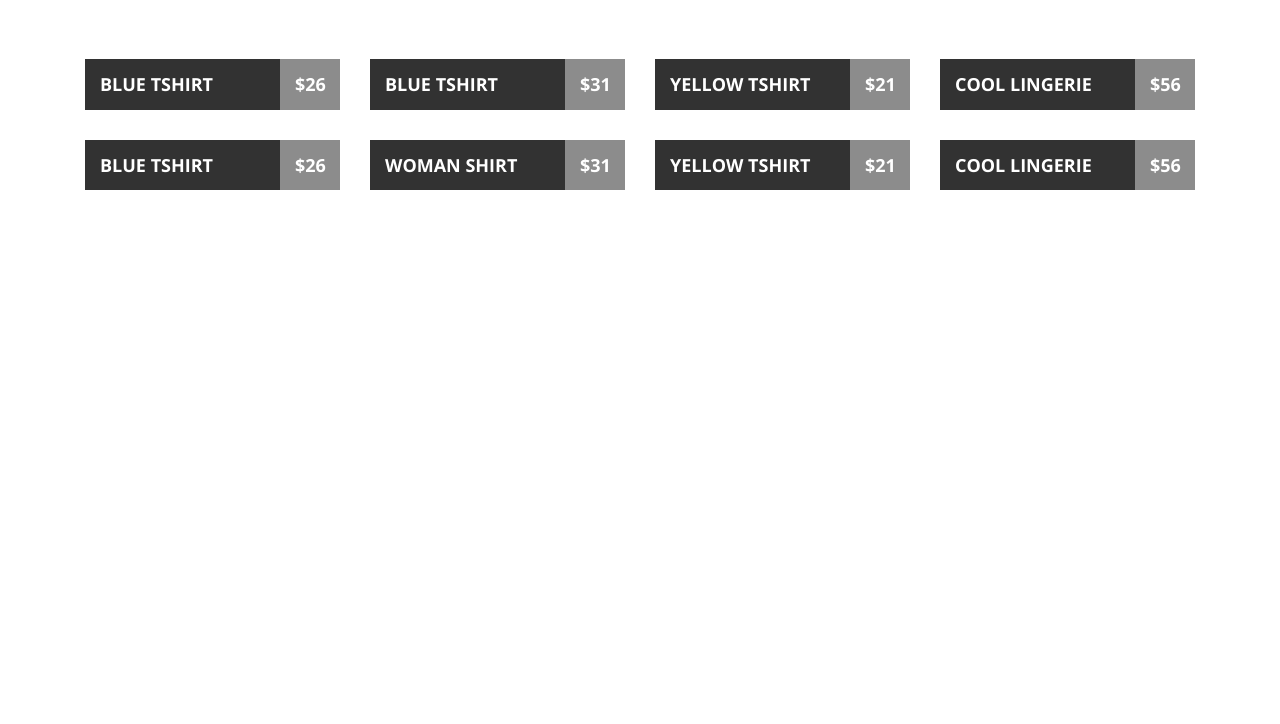
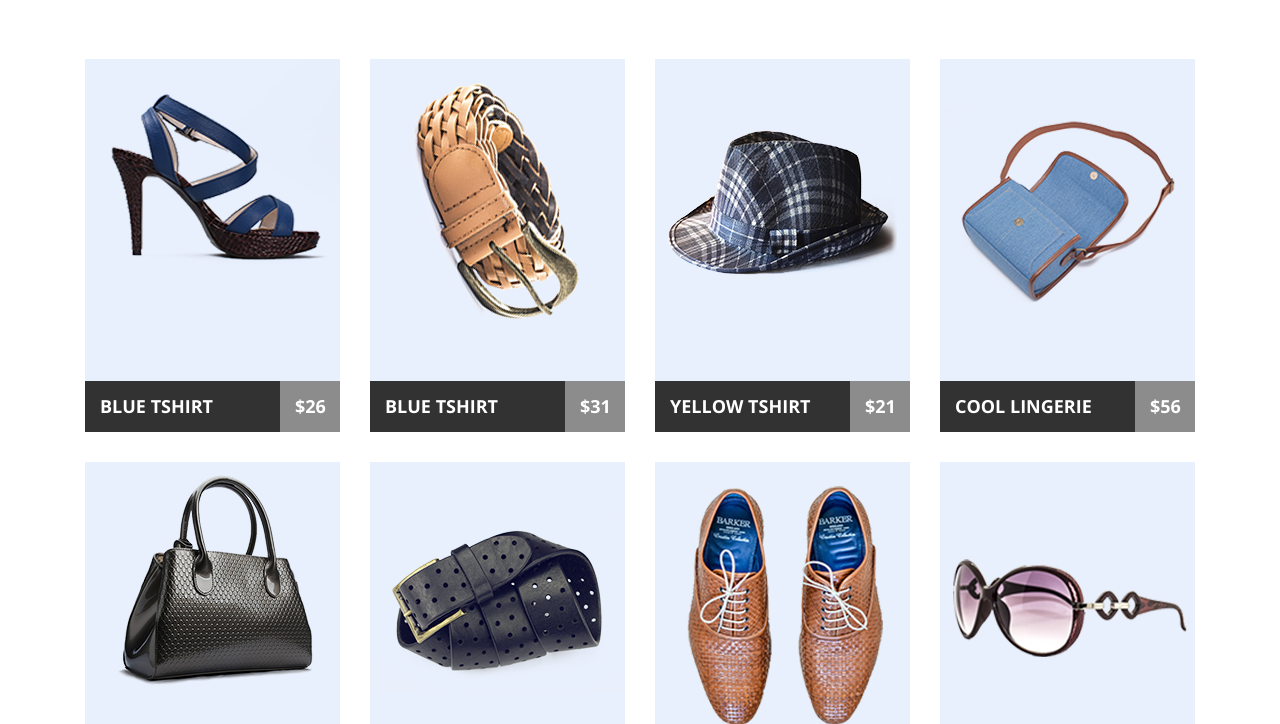
Before and after one commit to demko00007/goit-fe-course, a plain HTML site: page html-css/module-04/index.html in a window 1280 px wide. Shown: the part 228-952 px from the top of the page. Drawn offline with nearby package versions, Linux system fonts and the light colour scheme.

Commit message:
module-04v2

```diff
--- a/html-css/module-04/index.html
+++ b/html-css/module-04/index.html
@@ -31,39 +31,41 @@
         <section class="section">
             <h1>FEATURED PRODUCTS</h1>
             <ul>
-                <li class="product"><img src="../css/img/product1.png" alt="">
-                   <p> <p class="name_p">Blue Tshirt</p>
-                    <p class="price_p">$26</p></p>
+                <li class="product"><img src="css/img/product1.png" alt="">
+                    <p>
+                    <p class="name_p">Blue Tshirt</p>
+                    <p class="price_p">$26</p>
+                    </p>
 
 
                 </li>
-                <li class="product"><img src="../css/img/product2.png" alt="">
+                <li class="product"><img src="css/img/product2.png" alt="">
                     <p class="name_p">Blue Tshirt</p>
                     <p class="price_p">$31</p>
 
 
                 </li>
-                <li class="product"><img src="../css/img/product3.png" alt="">
+                <li class="product"><img src="css/img/product3.png" alt="">
                     <p class="name_p">YELLOW Tshirt</p>
                     <p class="price_p">$21</p>
                 </li>
-                <li class="product"><img src="../css/img/product4.png" alt="">
+                <li class="product"><img src="css/img/product4.png" alt="">
                     <p class="name_p">Cool lingerie</p>
                     <p class="price_p">$56</p>
                 </li>
-                <li class="product"><img src="../css/img/product5.png" alt="">
+                <li class="product"><img src="css/img/product5.png" alt="">
                     <p class="name_p">Blue Tshirt</p>
                     <p class="price_p">$26</p>
                 </li>
-                <li class="product"><img src="../css/img/product6.png" alt="">
+                <li class="product"><img src="css/img/product6.png" alt="">
                     <p class="name_p">WOMAN shirt</p>
                     <p class="price_p">$31</p>
                 </li>
-                <li class="product"><img src="../css/img/product7.png" alt="">
+                <li class="product"><img src="css/img/product7.png" alt="">
                     <p class="name_p">YELLOW Tshirt</p>
                     <p class="price_p">$21</p>
                 </li>
-                <li class="product"><img src="../css/img/product8.png" alt="">
+                <li class="product"><img src="css/img/product8.png" alt="">
                     <p class="name_p">Cool lingerie</p>
                     <p class="price_p">$56</p>
                 </li>
@@ -73,18 +75,19 @@
         <section class="section_2">
             <h2>LATEST NEWS</h2>
             <ul>
-                <li class="blog"><img src="../css/img/Blog/1.png" alt="">
+                <li class="blog"><img src="css/img/Blog/1.png" alt="">
                     <h3>Lorem Ipsum. Proin gravida nibh vel <br> velit auctor aliquet. Aenean </h3>
-                    <p>Nam nec tellus a odio tincidunt auc. Duis sed odio sit amet nibh vulputate cursus a sit amet mauris. Morbi accumsan ipsum velit. Nam nec tellus a odio tincidunt  </p>
+                    <p>Nam nec tellus a odio tincidunt auc. Duis sed odio sit amet nibh vulputate cursus a sit amet
+                        mauris. Morbi accumsan ipsum velit. Nam nec tellus a odio tincidunt </p>
                     <button><a class="btn_text" href="">Read More</a></button>
                 </li>
-                <li class="blog"><img src="../css/img/Blog/2.png" alt="">
+                <li class="blog"><img src="css/img/Blog/2.png" alt="">
                     <h3>Lorem Ipsum. Proin gravida nibh vel <br> velit auctor aliquet. Aenean </h3>
                     <p>Nam nec tellus a odio tincidunt auc. Duis sed odio sit amet nibh vulputate cursus a sit amet
                         mauris. Morbi accumsan ipsum velit. Nam nec tellus a odio tincidunt</p>
                     <button><a class="btn_text" href="">Read More</a></button>
                 </li>
-                <li class="blog"><img src="../css/img/Blog/3.png" alt="">
+                <li class="blog"><img src="css/img/Blog/3.png" alt="">
                     <h3>Lorem Ipsum. Proin gravida nibh vel <br> velit auctor aliquet. Aenean </h3>
                     <p>Nam nec tellus a odio tincidunt auc. Duis sed odio sit amet nibh vulputate cursus a sit amet
                         mauris. Morbi accumsan ipsum velit. Nam nec tellus a odio tincidunt</p>
```
